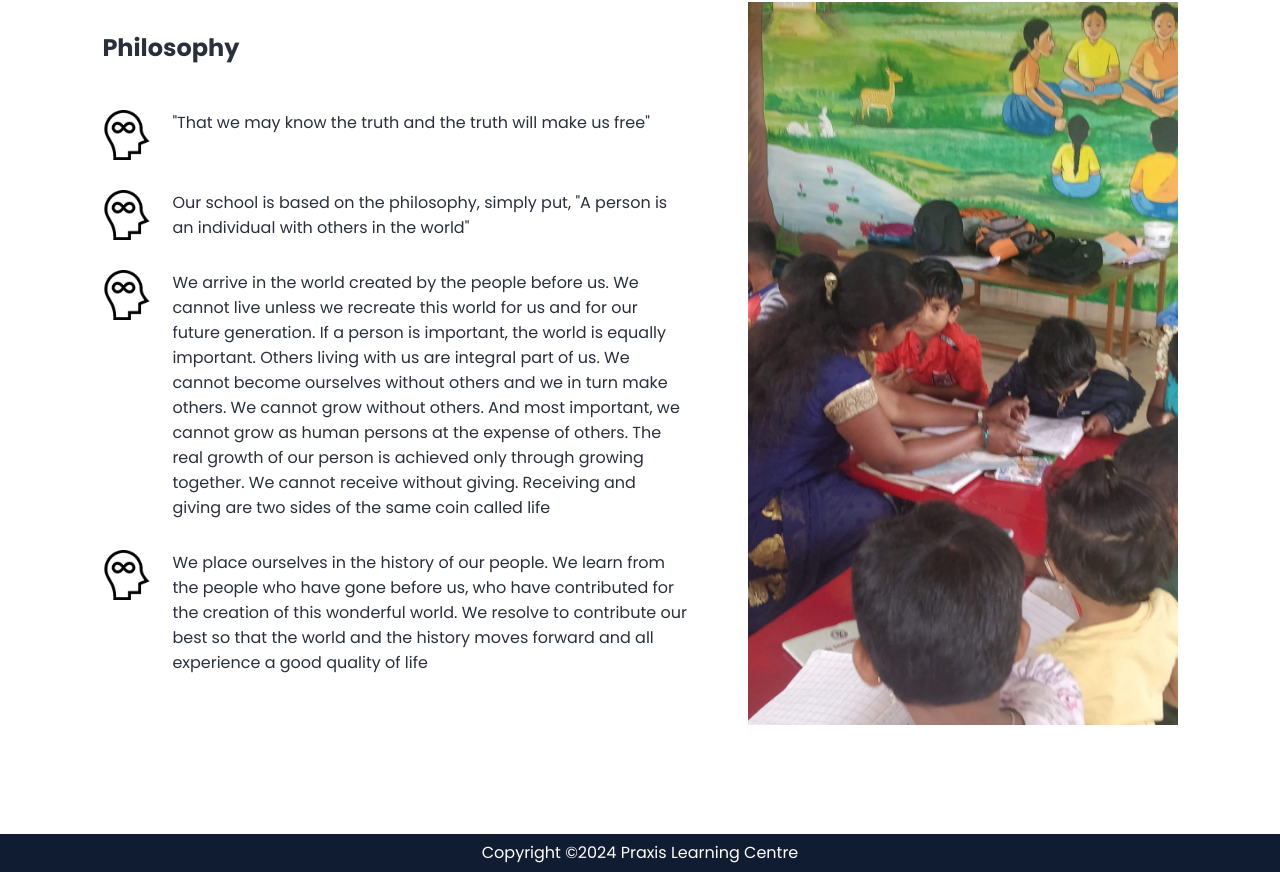
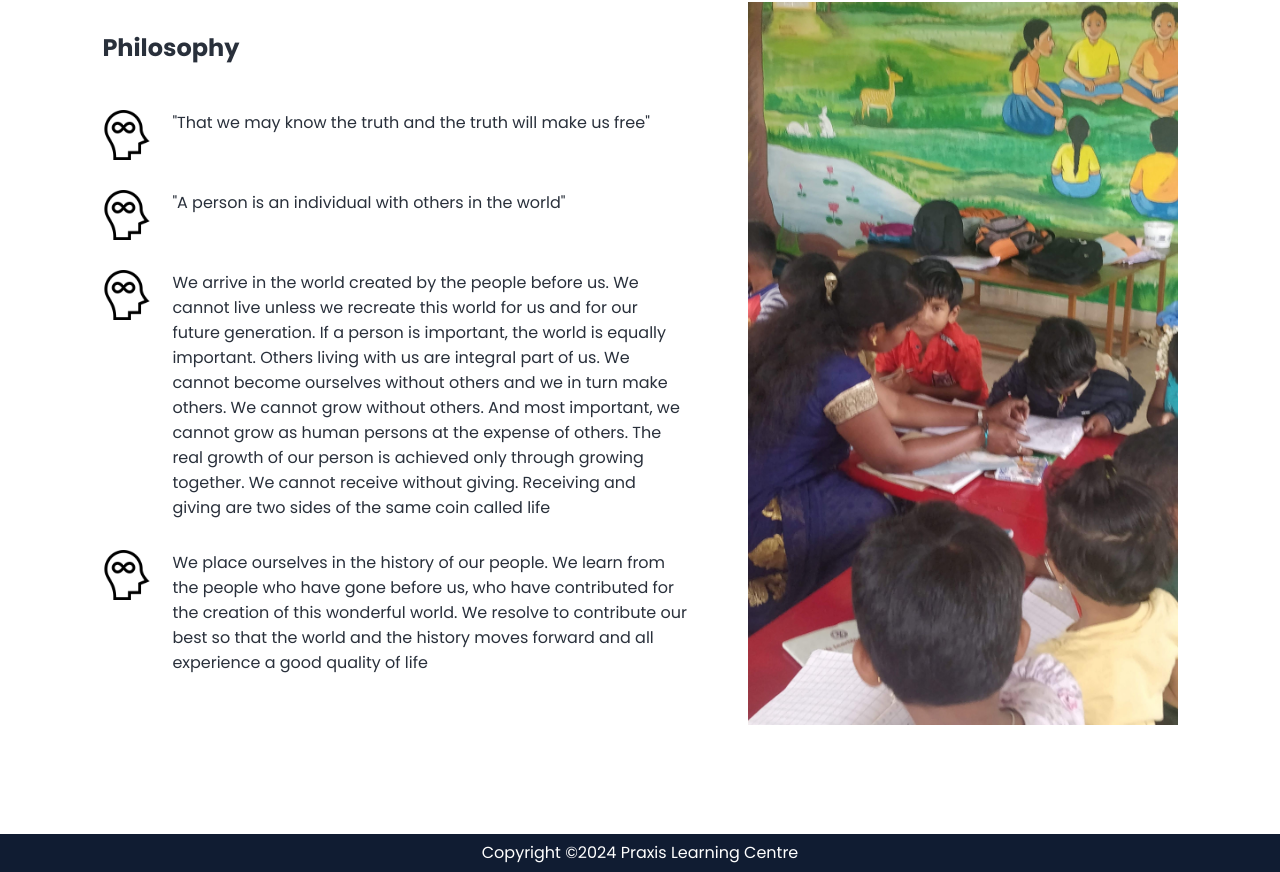
Before and after one commit to avinashtuscano/PraxisLearningCentre, a plain HTML site: page about.html in a window 1280 px wide. Shown: the part 1313-2185 px from the top of the page. Drawn offline with nearby package versions, Linux system fonts and the light colour scheme.

Commit message:
amended philosphy

```diff
--- a/about.html
+++ b/about.html
@@ -111,10 +111,7 @@
         <div class="mission-fe">
           <img src="./img/philo.png" alt="target" />
           <div class="fe-text">
-            <h5>
-              Our school is based on the philosophy, simply put, "A person is an
-              individual with others in the world"
-            </h5>
+            <h5>"A person is an individual with others in the world"</h5>
           </div>
         </div>
 
```
